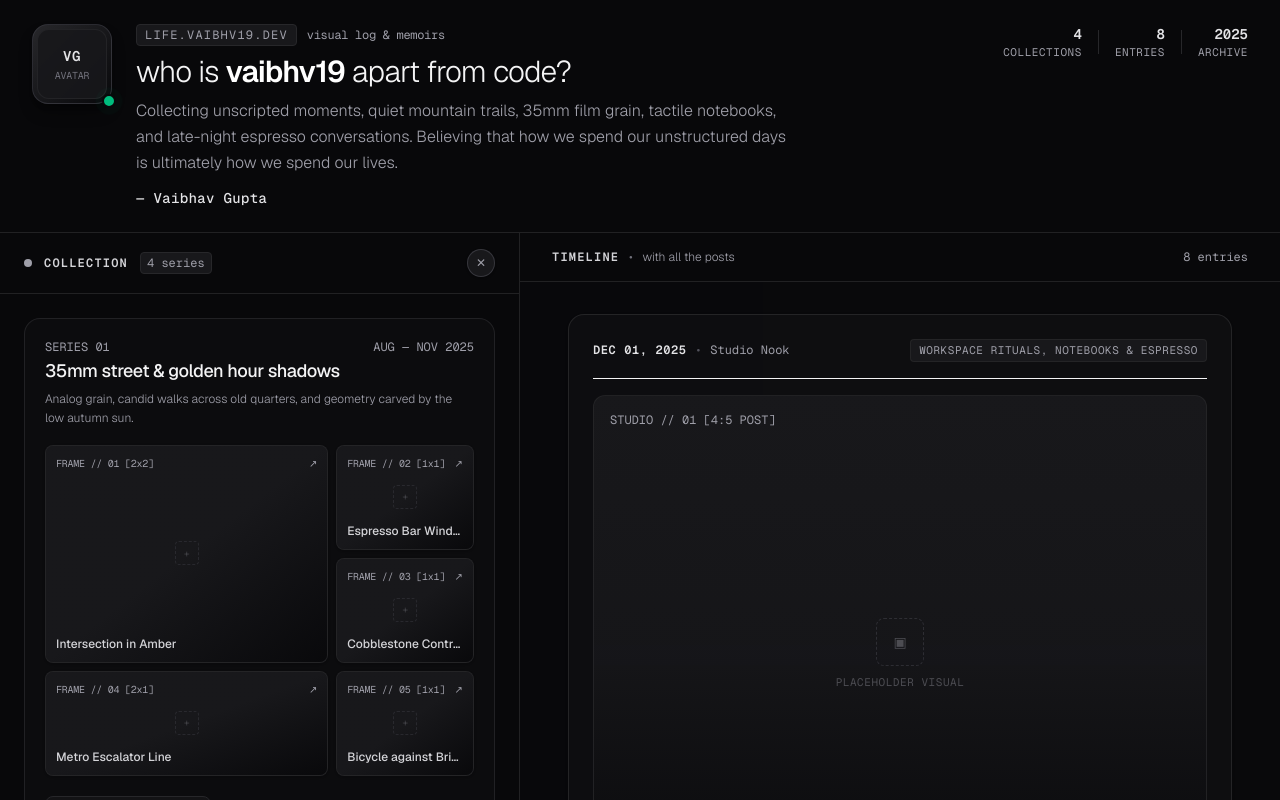
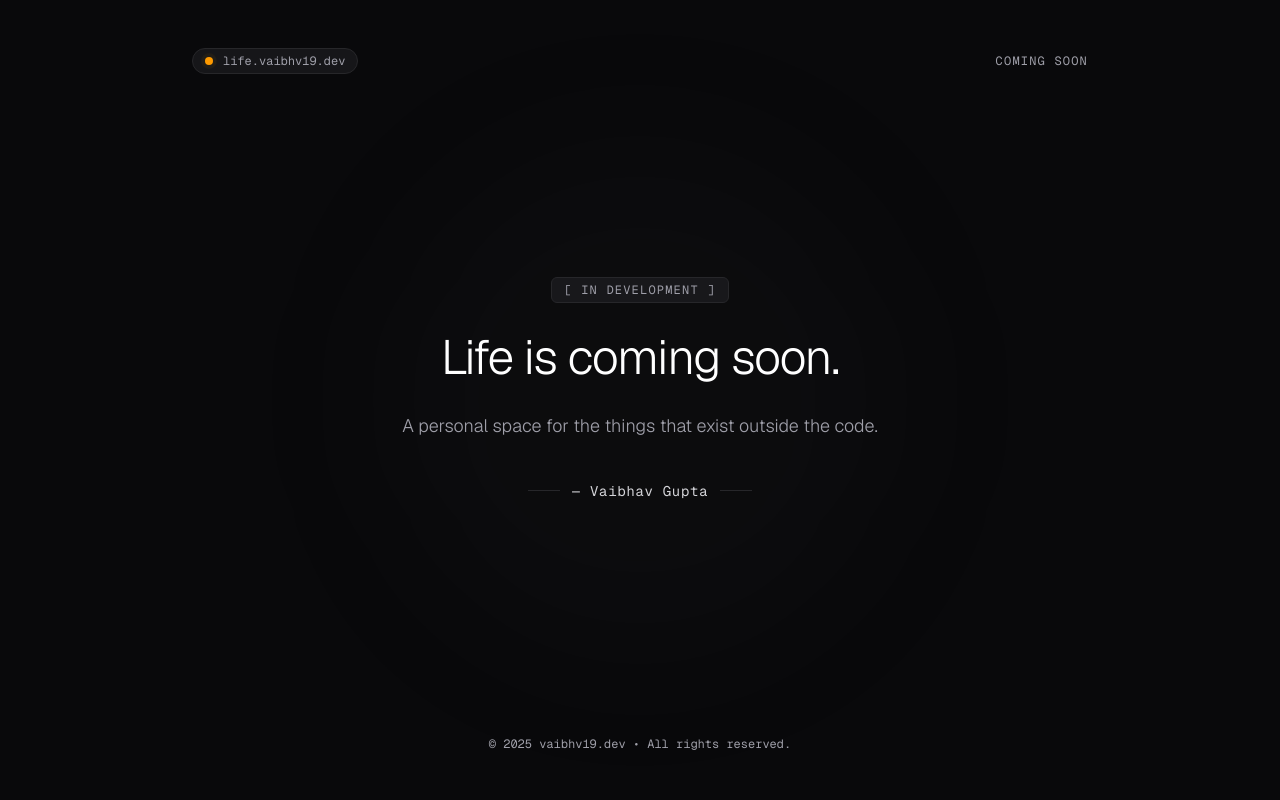
Before and after one commit to vaibhv19/life, a Next.js app: page / in a window 1280 px wide. Built offline with nearby package versions, Linux system fonts and the light colour scheme.

Commit message:
feat(prod): set minimal Coming Soon page on main

```diff
--- a/src/app/layout.tsx
+++ b/src/app/layout.tsx
@@ -13,8 +13,8 @@ const geistMono = Geist_Mono({
 });
 
 export const metadata: Metadata = {
-  title: "life.vaibhv19.dev — Vaibhav Gupta",
-  description: "A personal visual journal, collections, and memoirs apart from code by Vaibhav Gupta.",
+  title: "Life is coming soon — life.vaibhv19.dev",
+  description: "A personal space for the things that exist outside the code. — Vaibhav Gupta",
 };
 
 export default function RootLayout({
@@ -27,7 +27,7 @@ export default function RootLayout({
       lang="en"
       className={`${geistSans.variable} ${geistMono.variable} dark h-full antialiased`}
     >
-      <body className="h-full w-full bg-zinc-950 text-zinc-100 flex flex-col overflow-hidden">
+      <body className="h-full w-full bg-zinc-950 text-zinc-100 flex flex-col">
         {children}
       </body>
     </html>
--- a/src/app/page.tsx
+++ b/src/app/page.tsx
@@ -1,87 +1,52 @@
-'use client';
+import React from 'react';
 
-import React, { useState, useMemo } from 'react';
-import { BioHeader } from '@/components/BioHeader';
-import { CollectionsPanel } from '@/components/CollectionsPanel';
-import { TimelinePanel } from '@/components/TimelinePanel';
-import { LightboxModal } from '@/components/LightboxModal';
-import { mockCollections, mockPosts } from '@/data/mockData';
-import { LightboxData } from '@/types';
+export default function ComingSoonPage() {
+  return (
+    <main className="min-h-screen w-full bg-zinc-950 text-zinc-100 flex flex-col items-center justify-between p-6 sm:p-12 relative overflow-hidden font-sans select-none">
+      {/* Background ambient lighting */}
+      <div className="absolute top-1/2 left-1/2 -translate-x-1/2 -translate-y-1/2 w-[500px] h-[500px] bg-zinc-800/10 rounded-full blur-3xl pointer-events-none" />
 
-export default function LifePage() {
-  const [isCollectionsCollapsed, setIsCollectionsCollapsed] = useState<boolean>(false);
-  const [selectedCollectionId, setSelectedCollectionId] = useState<string | null>(null);
-  const [activeLightboxItem, setActiveLightboxItem] = useState<LightboxData | null>(null);
+      {/* Top Bar: Domain Pill */}
+      <header className="w-full max-w-4xl flex items-center justify-between z-10">
+        <div className="flex items-center gap-2.5 px-3 py-1 rounded-full bg-zinc-900/90 border border-zinc-800 text-xs font-mono text-zinc-400">
+          <span className="relative flex h-2 w-2">
+            <span className="animate-ping absolute inline-flex h-full w-full rounded-full bg-amber-400 opacity-75"></span>
+            <span className="relative inline-flex rounded-full h-2 w-2 bg-amber-500"></span>
+          </span>
+          <span>life.vaibhv19.dev</span>
+        </div>
+        <span className="text-xs font-mono text-zinc-400 uppercase tracking-widest">
+          coming soon
+        </span>
+      </header>
 
-  // Filter posts based on active collection selection
-  const filteredPosts = useMemo(() => {
-    if (!selectedCollectionId) {
-      return mockPosts;
-    }
-    return mockPosts.filter((post) => post.collectionId === selectedCollectionId);
-  }, [selectedCollectionId]);
+      {/* Center Hero Block */}
+      <section className="my-auto text-center space-y-6 max-w-xl z-10 px-4">
+        <div className="inline-block px-3 py-1 rounded-md bg-zinc-900 border border-zinc-800 text-xs font-mono tracking-widest uppercase text-zinc-400">
+          [ IN DEVELOPMENT ]
+        </div>
 
-  // Find active collection title
-  const activeCollection = useMemo(() => {
-    if (!selectedCollectionId) return null;
-    return mockCollections.find((c) => c.id === selectedCollectionId) || null;
-  }, [selectedCollectionId]);
+        <h1 className="text-3xl sm:text-5xl font-light tracking-tight text-white leading-tight">
+          Life is coming soon.
+        </h1>
 
-  const handleFilterCollection = (collectionId: string) => {
-    // If already selected, toggle off or keep it selected
-    if (selectedCollectionId === collectionId) {
-      setSelectedCollectionId(null);
-    } else {
-      setSelectedCollectionId(collectionId);
-    }
-  };
+        <p className="text-base sm:text-lg text-zinc-400 font-light leading-relaxed">
+          A personal space for the things that exist outside the code.
+        </p>
 
-  const handleClearFilter = () => {
-    setSelectedCollectionId(null);
-  };
+        <div className="pt-4 flex items-center justify-center gap-3">
+          <span className="h-[1px] w-8 bg-zinc-800" />
+          <span className="text-sm font-mono text-zinc-300 tracking-wider">
+            — Vaibhav Gupta
+          </span>
+          <span className="h-[1px] w-8 bg-zinc-800" />
+        </div>
+      </section>
 
-  const handleToggleCollapse = () => {
-    setIsCollectionsCollapsed((prev) => !prev);
-  };
-
-  return (
-    <div className="flex flex-col h-screen w-screen overflow-hidden bg-zinc-950 text-zinc-100 antialiased selection:bg-zinc-800 selection:text-white">
-      {/* Zone 1: Top Bio Zone - Always visible full-width across top */}
-      <BioHeader
-        totalCollections={mockCollections.length}
-        totalPosts={mockPosts.length}
-        activeFilterTitle={activeCollection ? activeCollection.title : null}
-        onClearFilter={handleClearFilter}
-      />
-
-      {/* Main Dual-Panel Zone (Zone 2 & Zone 3) */}
-      <div className="flex-1 flex flex-row overflow-hidden relative">
-        {/* Zone 2: Collections Panel (Left, Collapsible, Independent Scroll) */}
-        <CollectionsPanel
-          collections={mockCollections}
-          activeCollectionId={selectedCollectionId}
-          onFilterCollection={handleFilterCollection}
-          onOpenLightbox={(item) => setActiveLightboxItem(item)}
-          isCollapsed={isCollectionsCollapsed}
-          onToggleCollapse={handleToggleCollapse}
-        />
-
-        {/* Zone 3: Timeline Panel (Right, Always Present, Expands, Independent Scroll) */}
-        <TimelinePanel
-          posts={filteredPosts}
-          activeCollectionTitle={activeCollection ? activeCollection.title : null}
-          onClearFilter={handleClearFilter}
-          onOpenLightbox={(item) => setActiveLightboxItem(item)}
-          isCollectionsCollapsed={isCollectionsCollapsed}
-          onExpandCollections={() => setIsCollectionsCollapsed(false)}
-        />
-      </div>
-
-      {/* Lightbox / Modal Overlay */}
-      <LightboxModal
-        data={activeLightboxItem}
-        onClose={() => setActiveLightboxItem(null)}
-      />
-    </div>
+      {/* Bottom Minimal Footer */}
+      <footer className="w-full max-w-4xl text-center text-xs font-mono text-zinc-400 z-10 pt-8">
+        <span>© 2025 vaibhv19.dev • All rights reserved.</span>
+      </footer>
+    </main>
   );
 }
```
